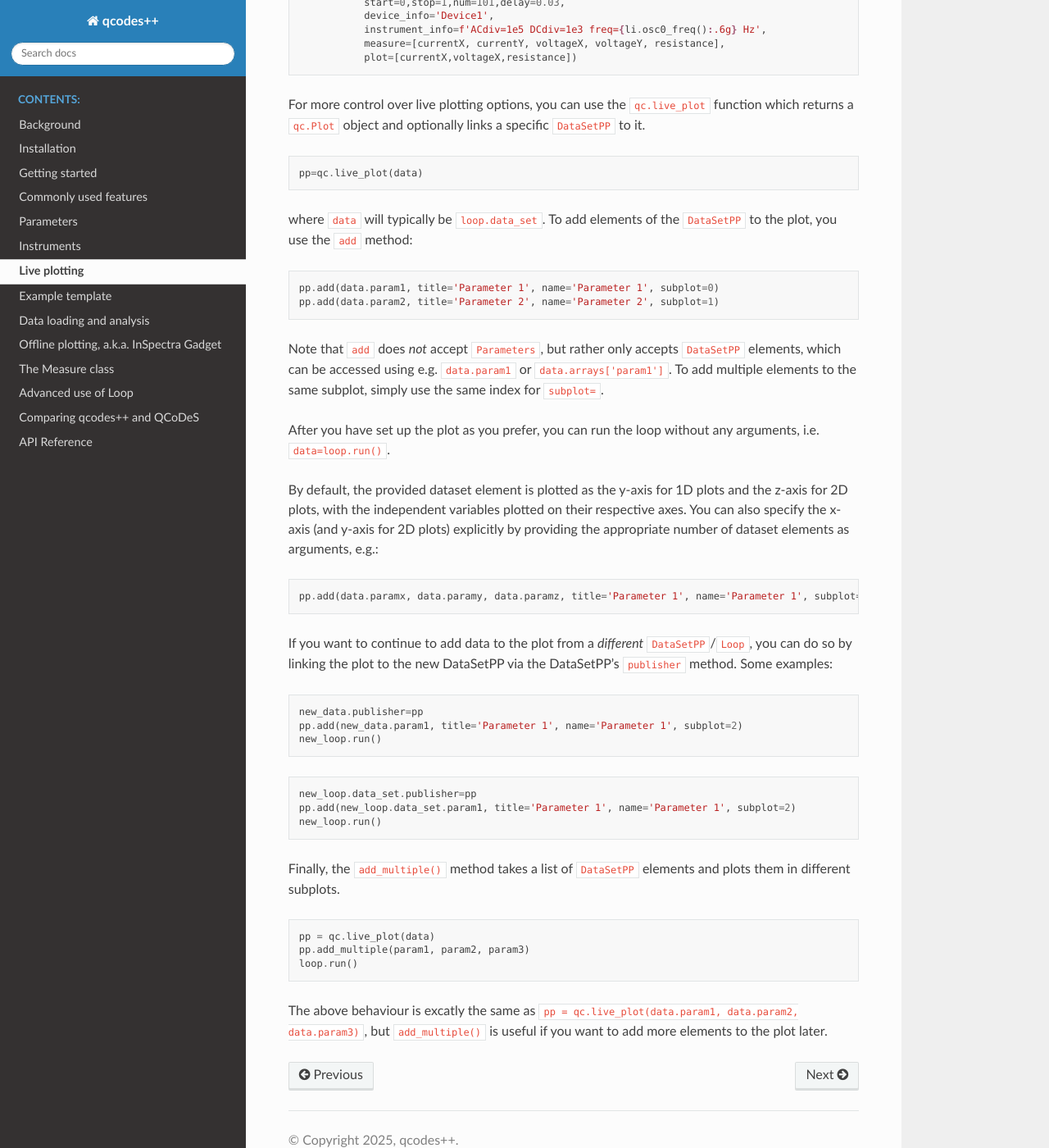
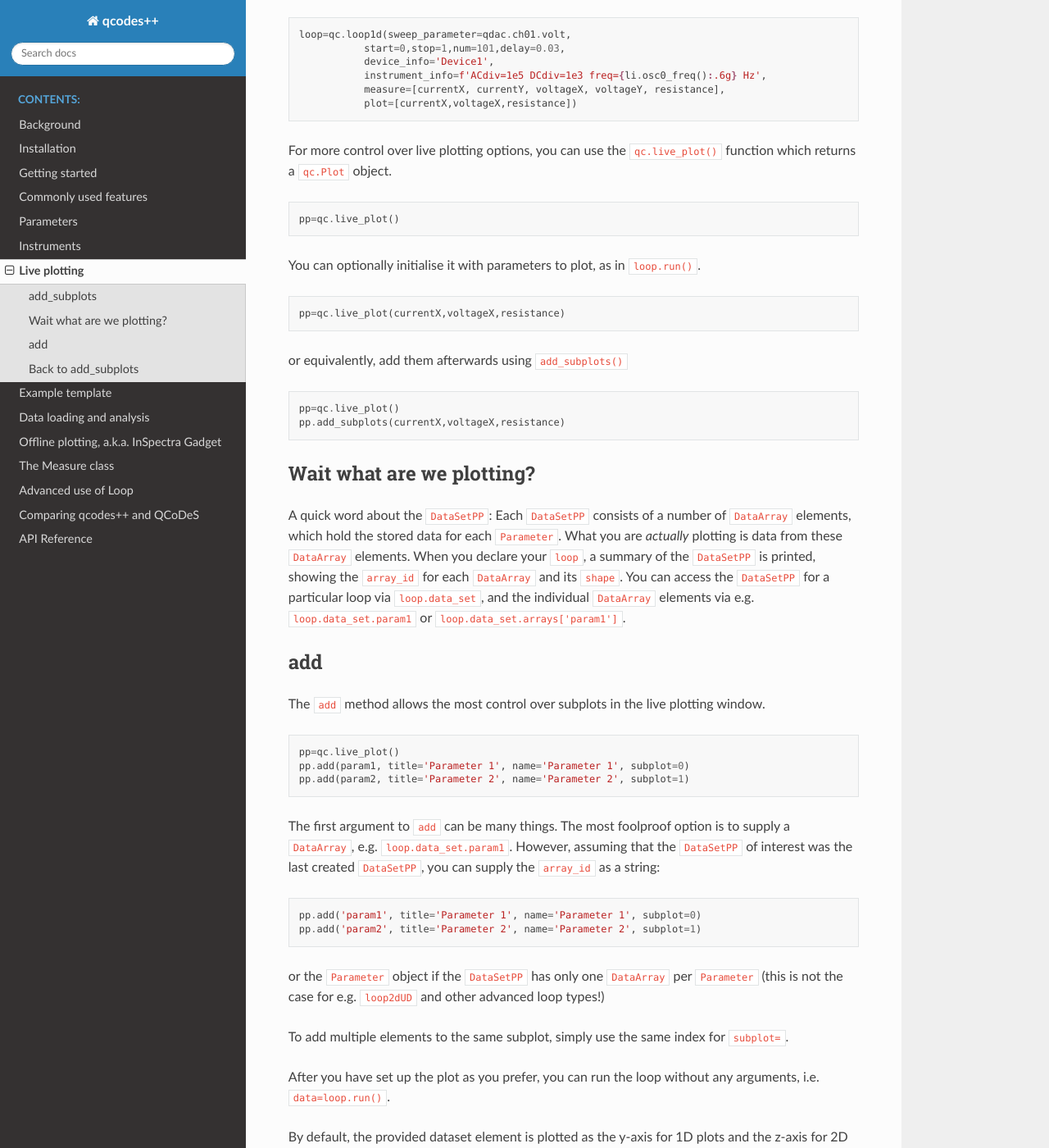
Before and after one commit to qcodespp/qcodespp.github.io, a Sphinx documentation site: the page built from docs/source/live_plot.rst, in a window 1280 px wide and 1400 px high, scrolled down 294 px. Shown: the whole window at 82% size. Built offline with Sphinx 7.4.7 and the Read the Docs theme 3.1.0, drawn with Linux system fonts in a browser that asks for light colours; some of the changed text lies outside the part shown.

Commit message:
live_plot

```diff
--- a/docs/source/live_plot.rst
+++ b/docs/source/live_plot.rst
@@ -1,7 +1,9 @@
 Live plotting
 =============
 
-As we've seen so far, if you just want to plot a ``Parameter`` in each of the subplots of the live plotting window, you can simply pass the list of ``Parameters`` to ``loop.run()``. You can also pass them when you define the ``Loop`` using the ``plot`` argument, e.g.:
+add_subplots
+------------
+As we've seen so far, if you just want to plot a ``Parameter`` in each of the subplots of the live plotting window, you can simply pass ``Parameters`` to ``loop.run()``. You can also pass them when you define the ``Loop`` using the ``plot`` argument, e.g.:
 
 .. code-block:: python
 
@@ -12,20 +14,51 @@ As we've seen so far, if you just want to plot a ``Parameter`` in each of the su
                measure=[currentX, currentY, voltageX, voltageY, resistance],
                plot=[currentX,voltageX,resistance])
 
-For more control over live plotting options, you can use the ``qc.live_plot`` function which returns a ``qc.Plot`` object and optionally links a specific ``DataSetPP`` to it.
+For more control over live plotting options, you can use the ``qc.live_plot()`` function which returns a ``qc.Plot`` object.
 
 .. code-block:: python
 
-    pp=qc.live_plot(data)
+    pp=qc.live_plot()
 
-where ``data`` will typically be ``loop.data_set``. To add elements of the ``DataSetPP`` to the plot, you use the ``add`` method:
+
+You can optionally initialise it with parameters to plot, as in ``loop.run()``.
 
 .. code-block:: python
 
-    pp.add(data.param1, title='Parameter 1', name='Parameter 1', subplot=0)
-    pp.add(data.param2, title='Parameter 2', name='Parameter 2', subplot=1)
+    pp=qc.live_plot(currentX,voltageX,resistance)
 
-Note that ``add`` does *not* accept ``Parameters``, but rather only accepts ``DataSetPP`` elements, which can be accessed using e.g. ``data.param1`` or ``data.arrays['param1']``. To add multiple elements to the same subplot, simply use the same index for ``subplot=``.
+or equivalently, add them afterwards using ``add_subplots()``
+
+.. code-block:: python
+
+    pp=qc.live_plot()
+    pp.add_subplots(currentX,voltageX,resistance)
+
+Wait what are we plotting?
+--------------------------
+A quick word about the ``DataSetPP``: Each ``DataSetPP`` consists of a number of ``DataArray`` elements, which hold the stored data for each ``Parameter``. What you are *actually* plotting is data from these ``DataArray`` elements. When you declare your ``loop``, a summary of the ``DataSetPP`` is printed, showing the ``array_id`` for each ``DataArray`` and its ``shape``. You can access the ``DataSetPP`` for a particular loop via ``loop.data_set``, and the individual ``DataArray`` elements via e.g. ``loop.data_set.param1`` or ``loop.data_set.arrays['param1']``.
+
+add
+---
+
+The ``add`` method allows the most control over subplots in the live plotting window.
+
+.. code-block:: python
+
+    pp=qc.live_plot()
+    pp.add(param1, title='Parameter 1', name='Parameter 1', subplot=0)
+    pp.add(param2, title='Parameter 2', name='Parameter 2', subplot=1)
+
+The first argument to ``add`` can be many things. The most foolproof option is to supply a ``DataArray``, e.g. ``loop.data_set.param1``. However, assuming that the ``DataSetPP`` of interest was the last created ``DataSetPP``, you can supply the ``array_id`` as a string:
+
+.. code-block:: python
+
+    pp.add('param1', title='Parameter 1', name='Parameter 1', subplot=0)
+    pp.add('param2', title='Parameter 2', name='Parameter 2', subplot=1)
+
+or the ``Parameter`` object if the ``DataSetPP`` has only one ``DataArray`` per ``Parameter`` (this is not the case for e.g. ``loop2dUD`` and other advanced loop types!)
+
+To add multiple elements to the same subplot, simply use the same index for ``subplot=``.
 
 After you have set up the plot as you prefer, you can run the loop without any arguments, i.e. ``data=loop.run()``.
 
@@ -34,27 +67,28 @@ By default, the provided dataset element is plotted as the y-axis for 1D plots a
 .. code-block:: python
 
     pp.add(data.paramx, data.paramy, data.paramz, title='Parameter 1', name='Parameter 1', subplot=0)
+    pp.add('paramx2','paramy2','paramz2', title='Parameter 2', name='Parameter 2', subplot=1)
 
-If you want to continue to add data to the plot from a *different* ``DataSetPP``/``Loop``, you can do so by linking the plot to the new DataSetPP via the DataSetPP's ``publisher`` method. Some examples:
+You can of course add data from a *different* ``DataSetPP``. If the ``DataSetPP`` was not the most recently defined, you will have to pass the ``DataArray``.
 
 .. code-block:: python
 
-    new_data.publisher=pp
     pp.add(new_data.param1, title='Parameter 1', name='Parameter 1', subplot=2)
     new_loop.run()
 
-.. code-block:: python
-
-    new_loop.data_set.publisher=pp
-    pp.add(new_loop.data_set.param1, title='Parameter 1', name='Parameter 1', subplot=2)
-    new_loop.run()
-
-Finally, the ``add_multiple()`` method takes a list of ``DataSetPP`` elements and plots them in different subplots.
+Otherwise, if you have defined a new ``Loop`` and new ``DataSetPP`` and want to add data to the previously defined ``live_plot`` window, just add it using any identifier (``DataArray``, ``array_id`` or ``Parameter``).
 
 .. code-block:: python
 
-    pp = qc.live_plot(data)
-    pp.add_multiple(param1, param2, param3)
-    loop.run()
+    loop=qc.loop1d(sweep_parameter=qdac.ch01.volt,
+               start=0,stop=1,num=101,delay=0.03,
+               device_info='Device1',
+               instrument_info=f'ACdiv=1e5 DCdiv=1e3 freq={li.osc0_freq():.6g} Hz',
+               measure=[param1, param2]
+    pp.add(param1, title='Parameter 1', name='Parameter 1', subplot=2)
+    new_loop.run()
 
-The above behaviour is excatly the same as ``pp = qc.live_plot(data.param1, data.param2, data.param3)``, but ``add_multiple()`` is useful if you want to add more elements to the plot later.
+Back to add_subplots
+--------------------
+
+Similarly, ``add_subplots()`` will also accept as arguments any of ``DataArray``, ``array_id`` or ``Parameter``. So far we just provided ``Parameter`` because it's easiest, but in many situations you will want to use ``DataArray`` or ``array_id`` to avoid ambiguity.
--- a/docs/source/offline_plotting.rst
+++ b/docs/source/offline_plotting.rst
@@ -386,6 +386,8 @@ Cheat sheet
       - Alt+C
     * - Paste linecuts
       - Alt+V
+    * - Show/hide linecut markers
+      - Ctrl+M
 
 Background
 ----------
```
